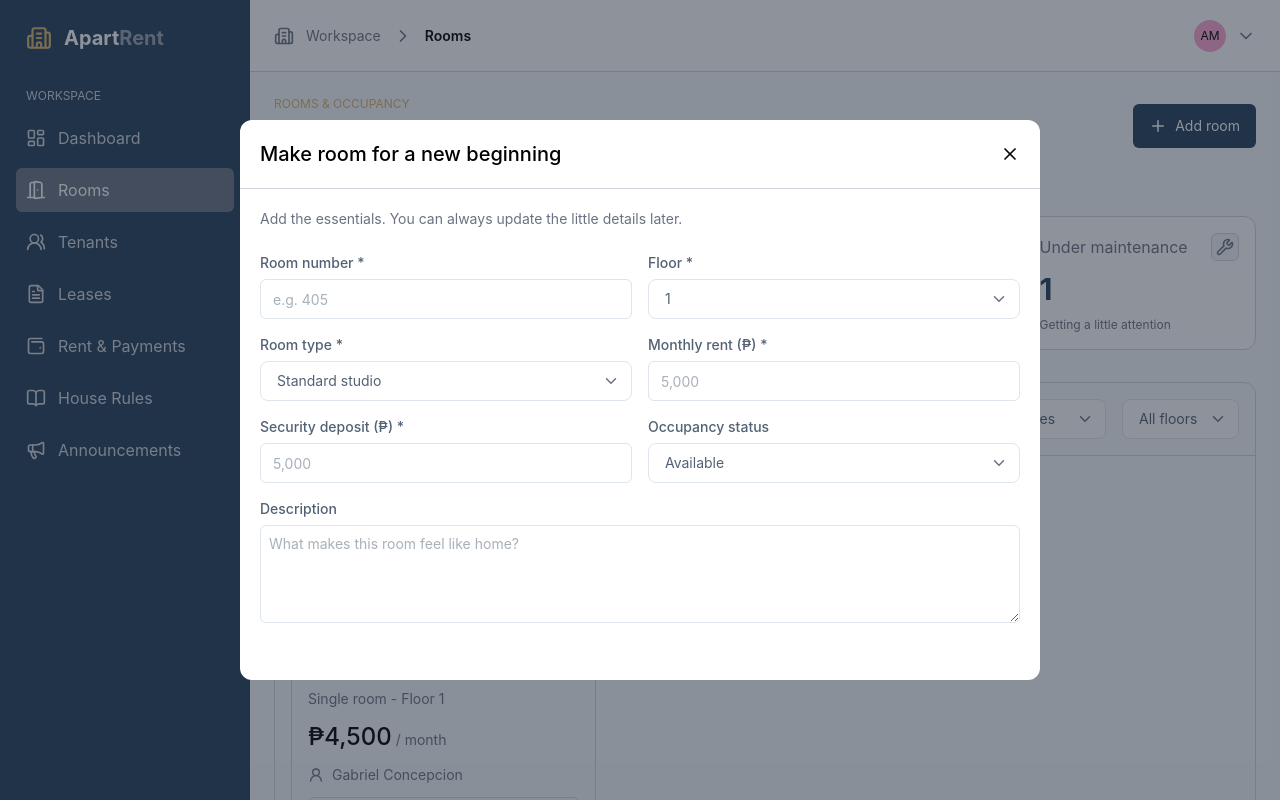
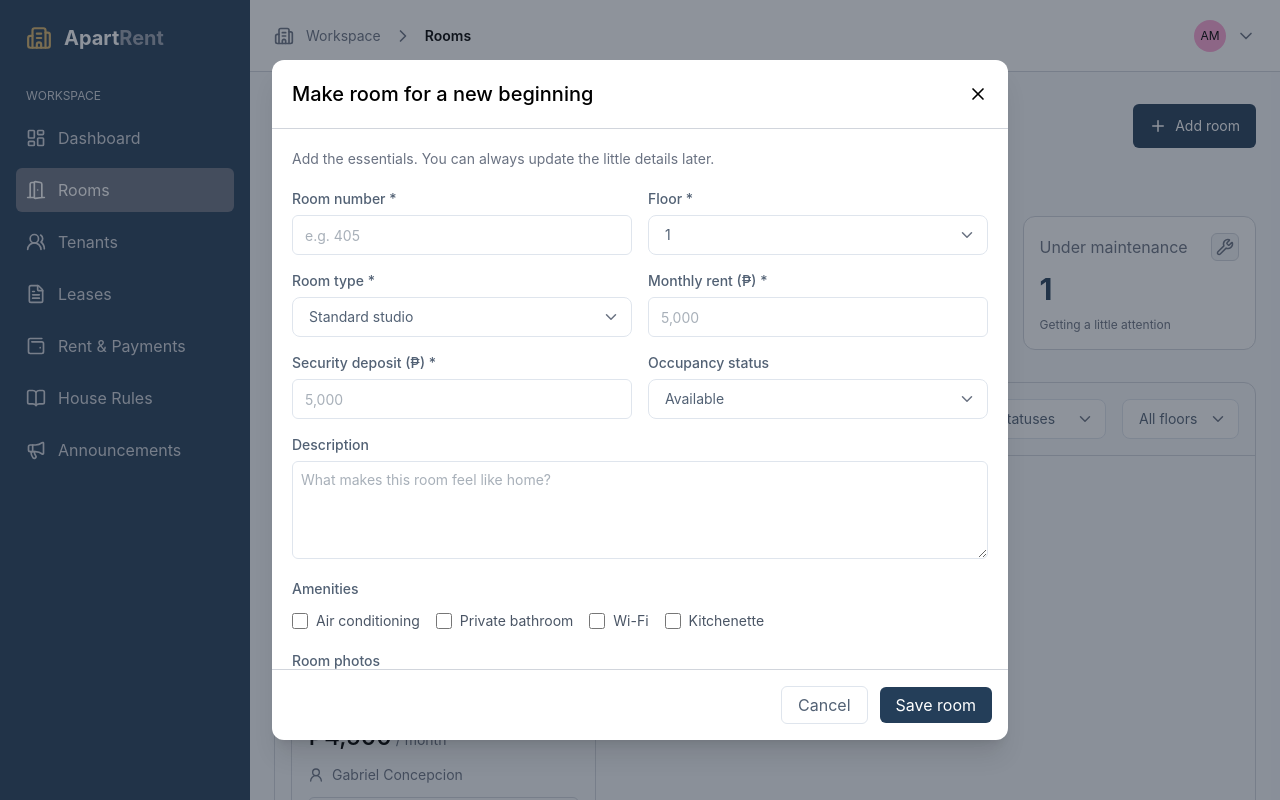
Before and after one commit to Code-W-Gab/ApartRent, a React (Vite) app in the folder frontend/: page /rooms in a window 1280 px wide. Both pictures are taken after a click on the button "Add room". Built offline with nearby package versions, Linux system fonts and the light colour scheme.

Commit message:
feat: complete the add room modal

```diff
--- /dev/null
+++ b/frontend/src/components/common/Checkbox.tsx
@@ -0,0 +1,14 @@
+interface CheckboxProps {
+  label: string;
+}
+
+export default function Checkbox({ label }: CheckboxProps) {
+  return (
+    <div className="flex items-center gap-2">
+      <input type="checkbox" id={label} className="size-4" />
+      <label htmlFor={label} className="text-sm text-gray-600">
+        {label}
+      </label>
+    </div>
+  );
+}
--- a/frontend/src/components/common/Input.tsx
+++ b/frontend/src/components/common/Input.tsx
@@ -25,6 +25,12 @@ export default function Input({label, type, placeholder, children}: InputProps)
           min={0}
           className="border border-[#dfe5ed] text-[#526174] px-3 py-2 h-10 rounded-md text-sm"
         />
+      : type === "file"
+      ? <input
+          type="file"
+          id={label}
+          className="border border-[#dfe5ed] bg-gray-100 text-[#526174] px-3 py-2 h-10 w-full rounded-md text-sm "
+        />
       : type === "textarea"
       ? <textarea
           id={label}
--- a/frontend/src/components/overlays/AddRoomModal.tsx
+++ b/frontend/src/components/overlays/AddRoomModal.tsx
@@ -1,14 +1,15 @@
 import { X } from "lucide-react";
 import Input from "../common/Input";
 import Dropdown from "../common/dropdown";
+import Checkbox from "../common/Checkbox";
 
 interface ModalProps {
-  onClose: () => void
+  onClose: () => void;
 }
 
 interface DropdownOption {
-  option: string,
-  value: string
+  option: string;
+  value: string;
 }
 
 const floorOptions: DropdownOption[] = [
@@ -16,45 +17,50 @@ const floorOptions: DropdownOption[] = [
   { option: "2", value: "" },
   { option: "3", value: "" },
   { option: "4", value: "" },
-]
+];
 
 const roomTypeOptions: DropdownOption[] = [
   { option: "Standard studio", value: "" },
   { option: "Single room", value: "" },
   { option: "Deluxe studio", value: "" },
-]
+];
 
 const statusTypeOptions: DropdownOption[] = [
   { option: "Available", value: "" },
   { option: "Occupied", value: "" },
   { option: "Reserved", value: "" },
-]
+];
 
-export default function AddRoomModal({onClose}: ModalProps){
-  return(
-    <div className="bg-white w-200 h-140 rounded-xl">
-      <div className="p-5 flex items-center justify-between border-b border-gray-300">
+export default function AddRoomModal({ onClose }: ModalProps) {
+  return (
+    <div className="flex max-h-[85vh] w-[min(90vw,46rem)] flex-col overflow-hidden rounded-xl bg-white shadow-xl">
+      <div className="flex shrink-0 items-center justify-between border-b border-gray-300 p-5">
         <h1 className="text-xl font-medium">Make room for a new beginning</h1>
-        <button onClick={onClose}>
-          <X size={20} className="cursor-pointer"/>
+        <button onClick={onClose} aria-label="Close add room modal">
+          <X size={20} className="cursor-pointer" />
         </button>
       </div>
 
-      <div className="p-5 space-y-6">
-        <p className="text-gray-500 text-sm">Add the essentials. You can always update the little details later.</p>
+      <div className="min-h-0 overflow-y-auto overflow-x-hidden border-b border-gray-300 p-5">
+        <div className="space-y-5">
+          <p className="text-sm text-gray-500">
+            Add the essentials. You can always update the little details later.
+          </p>
+
           <div className="grid grid-cols-2 gap-4">
-          <Input label="Room number *" type="text" placeholder="e.g. 405"/>
+            <Input label="Room number *" type="text" placeholder="e.g. 405" />
             <Input label="Floor *" type="select">
-            <Dropdown dropdownOptions={floorOptions}/>
+              <Dropdown dropdownOptions={floorOptions} />
             </Input>
             <Input label="Room type *" type="select">
-            <Dropdown dropdownOptions={roomTypeOptions}/>
+              <Dropdown dropdownOptions={roomTypeOptions} />
             </Input>
-          <Input label="Monthly rent (₱) *" type="number" placeholder="5,000"/>
-          <Input label="Security deposit (₱) *" type="number" placeholder="5,000"/>
+            <Input label="Monthly rent (₱) *" type="number" placeholder="5,000" />
+            <Input label="Security deposit (₱) *" type="number" placeholder="5,000" />
             <Input label="Occupancy status" type="select">
-            <Dropdown dropdownOptions={statusTypeOptions}/>
+              <Dropdown dropdownOptions={statusTypeOptions} />
             </Input>
+
             <div className="col-span-2">
               <Input
                 label="Description"
@@ -63,7 +69,30 @@ export default function AddRoomModal({onClose}: ModalProps){
               />
             </div>
           </div>
+
+          <div>
+            <h3 className="text-sm font-medium text-[#526174]">Amenities</h3>
+            <div className="mt-3 flex items-center gap-4">
+              <Checkbox label="Air conditioning"/>
+              <Checkbox label="Private bathroom"/>
+              <Checkbox label="Wi-Fi"/>
+              <Checkbox label="Kitchenette"/>
             </div>
           </div>
-  )
+
+          <Input label="Room photos" type="file"/>
+          <Input
+              label="Administrative notes"
+              type="textarea"
+              placeholder="Internal notes, not visible to tenants"
+            />
+        </div>
+      </div>
+
+      <div className="p-4 flex items-center justify-end gap-3">
+        <button onClick={onClose} className="border border-[#dfe5ed] text-[#526174] px-4 py-1.5 rounded-md hover:border-[#bec1c5] cursor-pointer">Cancel</button>
+        <button className="bg-[#243E59] text-white px-4 py-1.5 rounded-md cursor-pointer">Save room</button>
+      </div>
+    </div>
+  );
 }
```
Lines whose indentation alone changed are shown as unchanged.
